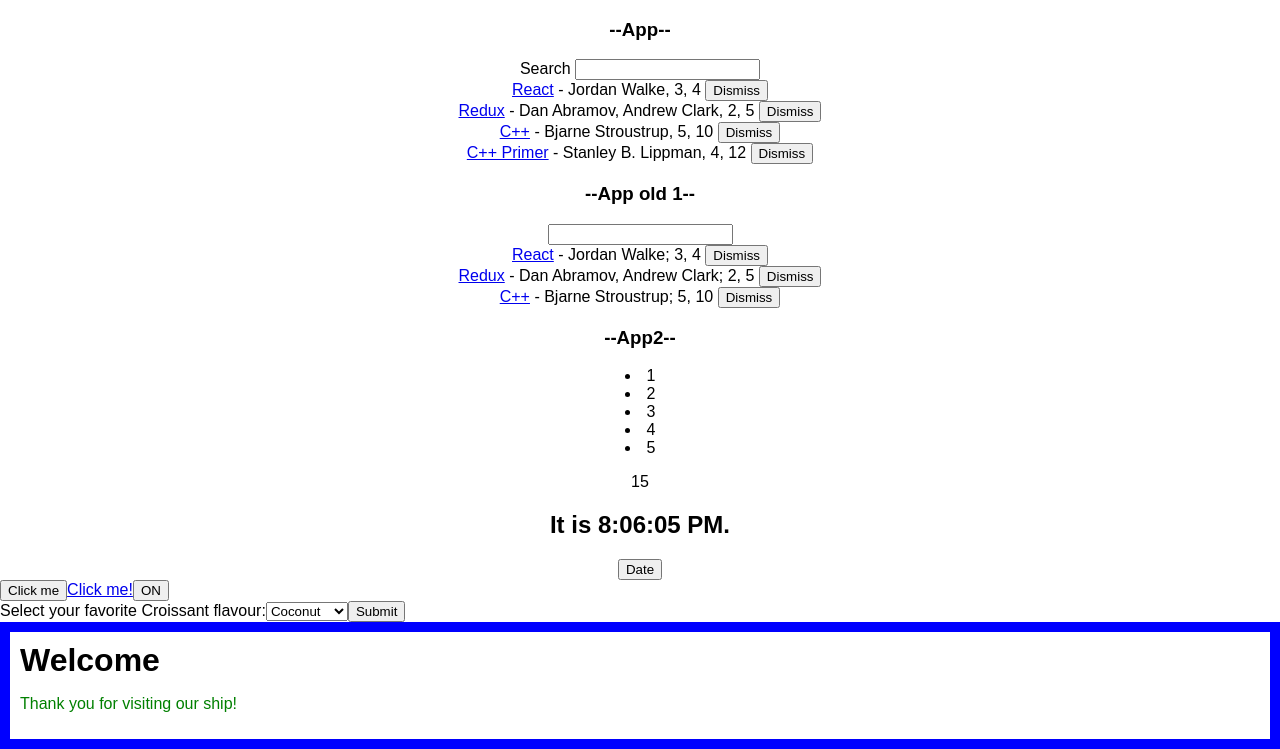
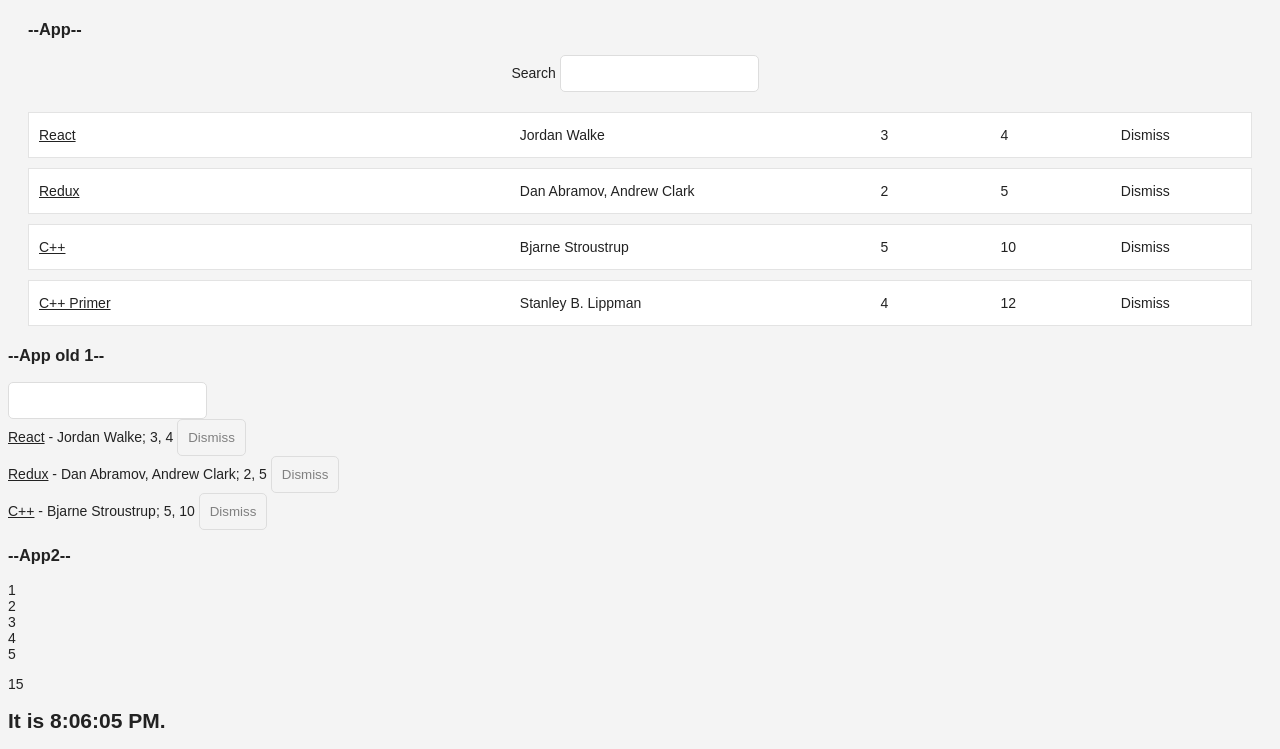
Before and after one commit to CoderKlemen/react, a React (Create React App) app in the folder hackernews/: page / in a window 1280 px wide. Shown: the top 749 px of the page. Built offline with nearby package versions, Linux system fonts and the light colour scheme.

Commit message:
styling components with css

```diff
--- a/hackernews/src/App.css
+++ b/hackernews/src/App.css
@@ -1,28 +1,63 @@
-.App {
+.page {
+  margin: 20px;
+}
+
+.interactions {
   text-align: center;
 }
 
-.App-logo {
-  animation: App-logo-spin infinite 20s linear;
-  height: 80px;
+.table {
+  margin: 20px 0;
 }
 
-.App-header {
-  background-color: #222;
-  height: 150px;
-  padding: 20px;
-  color: white;
+.table-header {
+  display: flex;
+  line-height: 24px;
+  font-size: 16px;
+  padding: 0 10px;
+  justify-content: space-between;
 }
 
-.App-title {
-  font-size: 1.5em;
+.table-empty {
+  margin: 200px;
+  text-align: center;
+  font-size: 16px;
 }
 
-.App-intro {
-  font-size: large;
+.table-row {
+  display: flex;
+  line-height: 24px;
+  white-space: nowrap;
+  margin: 10px 0;
+  padding: 10px;
+  background: #ffffff;
+  border: 1px solid #e3e3e3;
 }
 
-@keyframes App-logo-spin {
-  from { transform: rotate(0deg); }
-  to { transform: rotate(360deg); }
+.table-header > span {
+  overflow: hidden;
+  text-overflow: ellipsis;
+  padding: 0 5px;
 }
+
+.button-inline {
+  border-width: 0;
+  background: transparent;
+  color: inherit;
+  text-align: inherit;
+  -webkit-font-smoothing: inherit;
+  padding: 0;
+  font-size: inherit;
+  cursor: pointer;
+}
+
+/*
+.button-inline:hover {
+  color: red;
+}
+*/
+
+.button-active {
+  border-radius: 0;
+  border-bottom: 1px solid #38BB6C;
+}
--- a/hackernews/src/App.js
+++ b/hackernews/src/App.js
@@ -36,6 +36,19 @@
   },
 ];
 
+// you can define style directly on the element, or outside to make them cleaner
+const largeColumn = {
+  width: '40%',
+};
+
+const midColumn = {
+  width: '30%',
+};
+
+const smallColumn = {
+  width: '10%',
+};
+
 const isSearched = searchTerm => item => item.title.toLowerCase().includes(searchTerm.toLowerCase());
 
 class App extends Component {
@@ -69,14 +82,16 @@
     const {searchTerm, list} = this.state; // destructuring assignment
 
     return (
-      <div className="App">
+      <div className="page">
         <h3>--App--</h3>
+        <div className="interactions">
           <Search
             value={searchTerm}
             onChange={this.onSearchChange}
           >
             Search
           </Search>
+        </div>
         <Table
           list={list}
           pattern={searchTerm}
@@ -101,18 +116,26 @@
 
 
 const Table = ({list, item, pattern, onDismiss}) =>
-  <div>
+  <div className="table">
     {list.filter(isSearched(pattern)).map(item =>
-      <div key={item.objectID}>
-        <span>
+      <div key={item.objectID} className="table-row">
+        <span style={largeColumn}>
           <a href={item.url}>{item.title}</a>
         </span>
-        <span> - {item.author}</span>
-        <span>, {item.num_comments}</span>
-        <span>, {item.points} </span>
-        <span>
+        <span style={midColumn}>
+          {item.author}
+        </span>
+        <span  style={smallColumn}>
+          {item.num_comments}
+        </span>
+        <span style={smallColumn}>
+          {item.points}
+        </span>
+        <span  style={smallColumn}>
           <Button
-            onClick={() => onDismiss(item.objectID)}>
+            onClick={() => onDismiss(item.objectID)}
+            className="button-inline"
+          >
             Dismiss
           </Button>
         </span>
--- a/hackernews/src/index.css
+++ b/hackernews/src/index.css
@@ -1,5 +1,44 @@
 body {
+  color: #222;
+  background: #f4f4f4;
+  font: 400 14px CoreSans, Arial, sans-serif;
+}
+
+a {
+  color: #222;
+}
+
+a:hover {
+  text-decoration: underline;
+}
+
+ul, li {
+  list-style: none;
+  padding: 0;
   margin: 0;
-  padding: 0;
-  font-family: sans-serif;
 }
+
+input {
+  padding: 10px;
+  border-radius: 5px;
+  outline: none;
+  margin-right: 10px;
+  border: 1px solid #dddddd;
+}
+
+button {
+  padding: 10px;
+  border-radius: 5px;
+  border: 1px solid #dddddd;
+  background: transparent;
+  color: #808080;
+  cursor: pointer;
+}
+
+button:hover {
+  color: red;
+}
+
+*:focus {
+  outline: none;
+}
```
Lines whose indentation alone changed are shown as unchanged.
